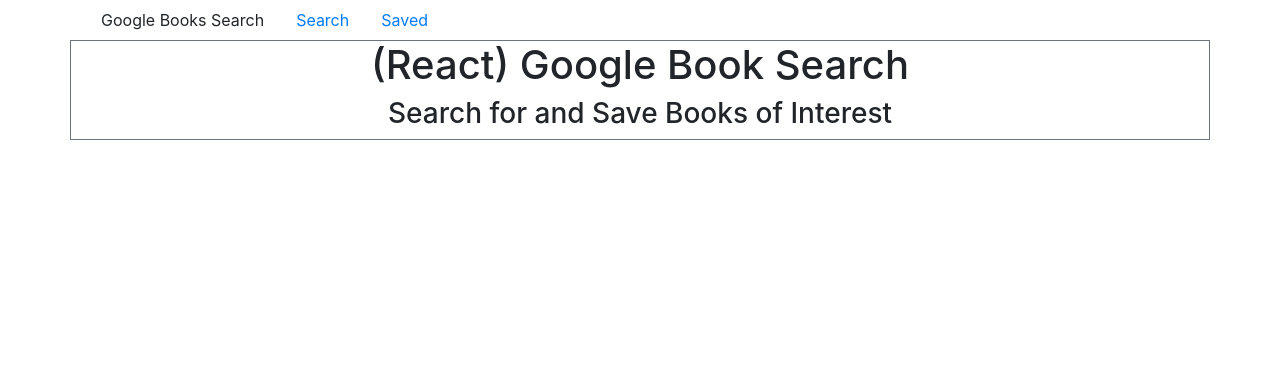
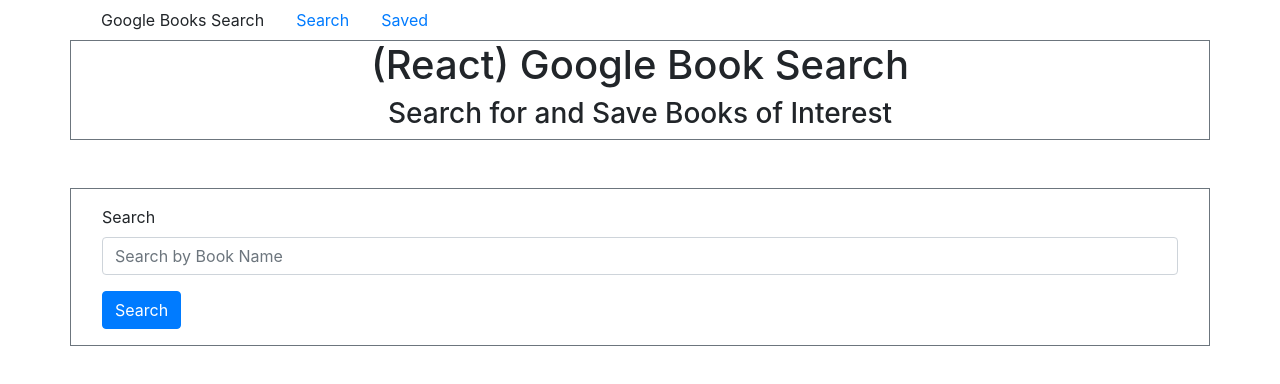
Before and after one commit to tabouzeid/google_book_search, a React (Create React App) app: page / in a window 1280 px wide. Shown: the top 384 px of the page. Built offline with nearby package versions, Linux system fonts and the light colour scheme.

Commit message:
added search form

```diff
--- a/src/components/Banner/index.js
+++ b/src/components/Banner/index.js
@@ -4,7 +4,7 @@
     return (
         <div className="container">
             <div className="row">
-                <div className="col border border-secondary">
+                <div className="col border border-secondary mb-5">
                     <h1 className="text-center">(React) Google Book Search</h1>
                     <h3 className="text-center">Search for and Save Books of Interest</h3>
                 </div>
--- a/src/components/SearchPage/index.js
+++ b/src/components/SearchPage/index.js
@@ -1,9 +1,26 @@
-import React from 'react'
+import React, { useState } from 'react'
 
 function SearchPage(){
+    const [searchResults, setSearchResults] = useState({});
+
     return (
         <div className="container">
+            <section className="row border border-secondary p-3">
+                <div className="col">
+                    <form>
+                        <div class="form-group">
+                            <label>Search</label>
+                            <input type="text" class="form-control" name="search-input" placeholder="Search by Book Name" aria-describedby="emailHelp"/>
+                        </div>
+                        <button type="submit" class="btn btn-primary">Search</button>
+                    </form>
+                </div>
+            </section>
+            <section className="row">
+                <div className="col">
 
+                </div>
+            </section>
         </div>
     );
 }
```
